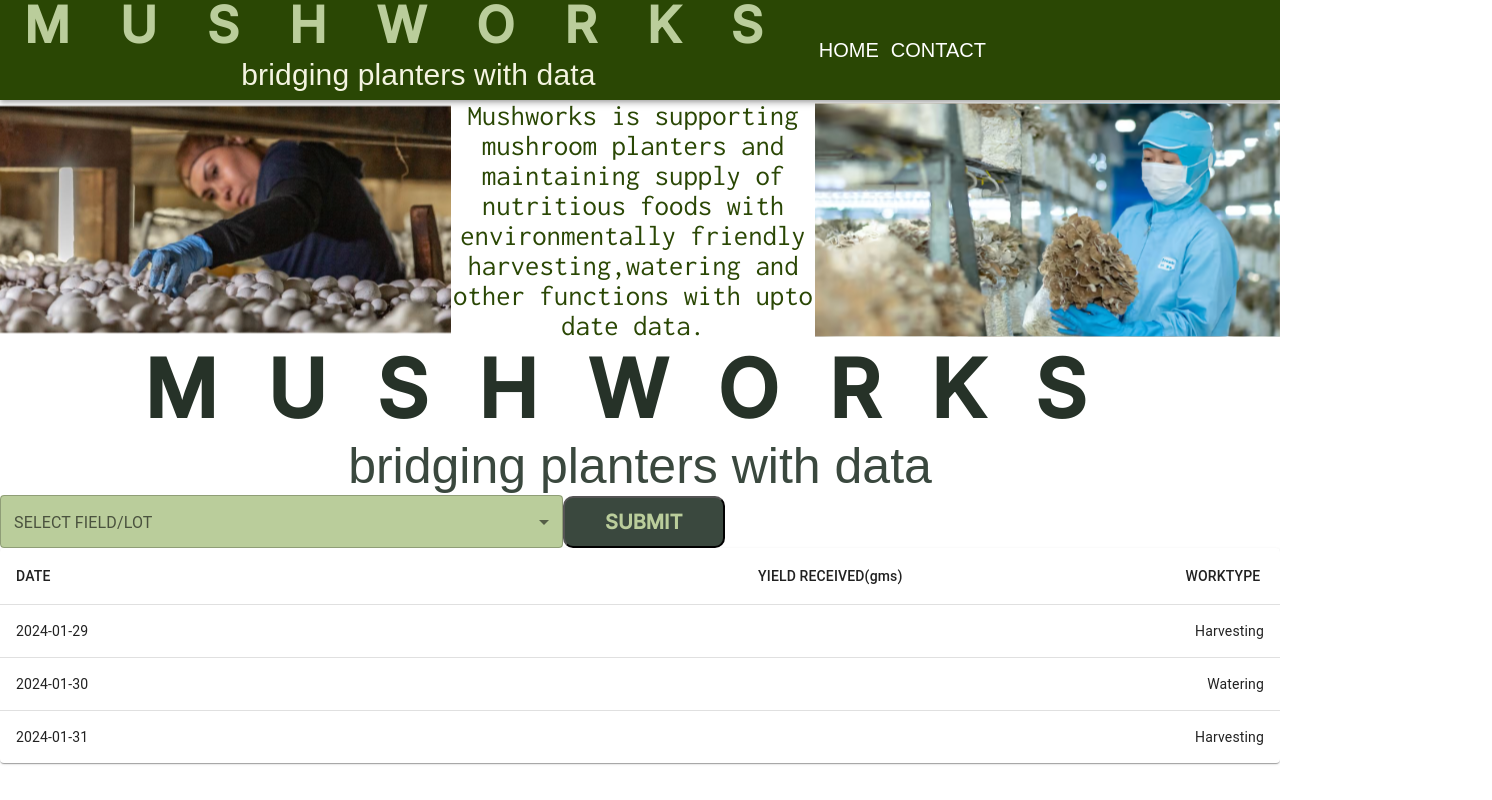
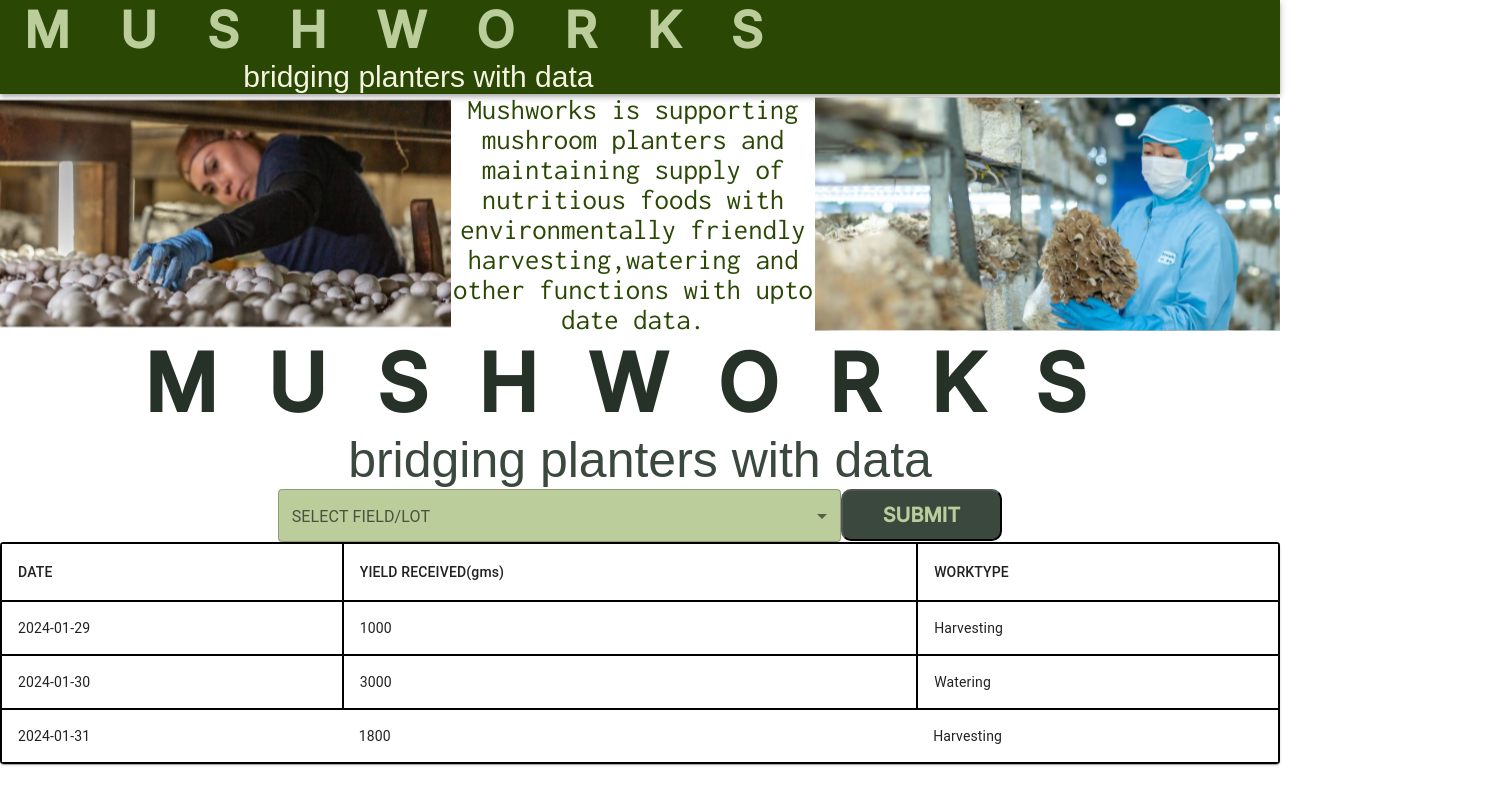
Before and after one commit to Toa-Software-Internship/sandhra, a React (Create React App) app in the folder frontend/frontend/: page / in a window 1280 px wide. Shown: the whole page, 1492 px wide, since content can reach past the window. Built offline with nearby package versions, Linux system fonts and the light colour scheme; a web font is replaced by a local one.

Commit message:
columns for table

```diff
--- a/frontend/frontend/src/App.css
+++ b/frontend/frontend/src/App.css
@@ -38,9 +38,5 @@
 }
 .bar{
   display: flex;
-  align-items: center;
-  text-align: center;
-  margin: 0px auto;
-  width: 100%;
-  border: 2px red;
+  justify-content: center;
 }
--- a/frontend/frontend/src/atoms/Navigation/Navigation.css
+++ b/frontend/frontend/src/atoms/Navigation/Navigation.css
@@ -1,12 +1,14 @@
-.home-contact {
+.navbar-buttons {
     display: flex;
-    text-align: right;
-    justify-content: flex-end;
+    margin-left: 500px;
 }
 .navbar-style{
-    display:flex;
+    display: flex;
     align-items: center;
-    justify-content:space-between;
-    position: static;
+    justify-content: space-between;
+
+   }
+
+.navbar-heading{
 
 }
--- a/frontend/frontend/src/atoms/Navigation/Navigation.jsx
+++ b/frontend/frontend/src/atoms/Navigation/Navigation.jsx
@@ -18,18 +18,18 @@ export default function Navigationbar(){
     return(
         <Box >
             <AppBar position="static" >
-                <Toolbar sx={{flexGrow:1, backgroundColor: "#2A4704"}}>
+                <Toolbar sx={{backgroundColor: "#2A4704"}}>
 
                     <div className='navbar-style'>
-                    <Typography variant="h6" component="div" style={{lineHeight:"50px"}}>
-                            <Heading className="small-heading"/>
-                            <SmallHead className="s-heading"/>
-                    </Typography>
+                        <div className='navbar-heading'>
+                                <Heading className="small-heading"/>
+                                <SmallHead className="s-heading"/>
+                        </div>
 
-                    <div className='home-contact'>
-                         <Button className='home-button' text="HOME"></Button>
-                         <Button className='home-button' text="CONTACT"></Button>
-                    </div>
+                        <div className='navbar-buttons'>
+                            <Button className='home-button' text="HOME"></Button>
+                            <Button className='home-button' text="CONTACT"></Button>
+                        </div>
                     </div>
                 </Toolbar>
             </AppBar>
--- a/frontend/frontend/src/atoms/Table/Table.css
+++ b/frontend/frontend/src/atoms/Table/Table.css
@@ -0,0 +1,9 @@
+.heading{
+    color:"#2A4704";
+    border: 2px solid rgb(0, 0, 0);
+
+}
+.border{
+    border: 2px solid rgb(206, 30, 30);
+
+}
--- a/frontend/frontend/src/atoms/Table/Table.jsx
+++ b/frontend/frontend/src/atoms/Table/Table.jsx
@@ -1,4 +1,5 @@
 import * as React from 'react';
+import "./Table.css"
 import Table from '@mui/material/Table';
 import TableBody from '@mui/material/TableBody';
 import TableCell from '@mui/material/TableCell';
@@ -12,34 +13,34 @@ function createData(date, Yield, work) {
 }
 
 const rows = [
-  createData('2024-01-29', 1000,'Harvesting'),
-  createData('2024-01-30 ', 3000,'Watering'),
-  createData('2024-01-31', 1800, 'Harvesting'),
+  createData('2024-01-29', '1000','Harvesting'),
+  createData('2024-01-30 ', '3000','Watering'),
+  createData('2024-01-31', '1800', 'Harvesting'),
 ];
 
 export default function BasicTable() {
   return (
-    <TableContainer component={Paper}>
-      <Table sx={{ minWidth: 650 }} aria-label="simple table">
+    <TableContainer component={Paper} >
+      <Table sx={{ minWidth: 650 }} aria-label="simple table" >
         <TableHead>
-          <TableRow>
-            <TableCell>DATE </TableCell>
-            <TableCell align="right">YIELD RECEIVED(gms)</TableCell>
-            <TableCell align="right">WORKTYPE&nbsp;</TableCell>
+          <TableRow >
+            <TableCell className='heading'>DATE </TableCell>
+            <TableCell className='heading'>YIELD RECEIVED(gms)</TableCell>
+            <TableCell className='heading'>WORKTYPE&nbsp;</TableCell>
 
           </TableRow>
         </TableHead>
-        <TableBody>
+        <TableBody  className='heading' >
           {rows.map((row) => (
-            <TableRow
+            <TableRow  className='heading'
               key={row.date}
               sx={{ '&:last-child td, &:last-child th': { border: 0 } }}
             >
-              <TableCell component="th" scope="row">
+              <TableCell component="th" scope="row" className='heading'>
                 {row.date}
               </TableCell>
-              <TableCell align="right">{row.yield}</TableCell>
-              <TableCell align="right">{row.work}</TableCell>
+              <TableCell  className='heading'>{row.Yield}</TableCell>
+              <TableCell  className='heading'>{row.work}</TableCell>
 
             </TableRow>
           ))}
```
